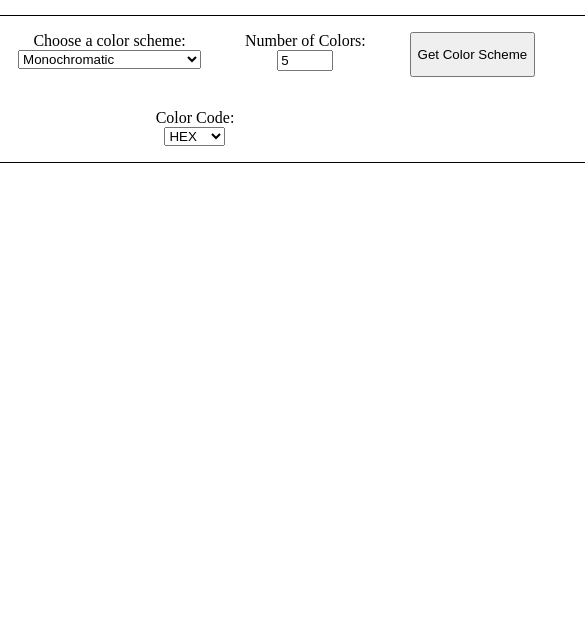
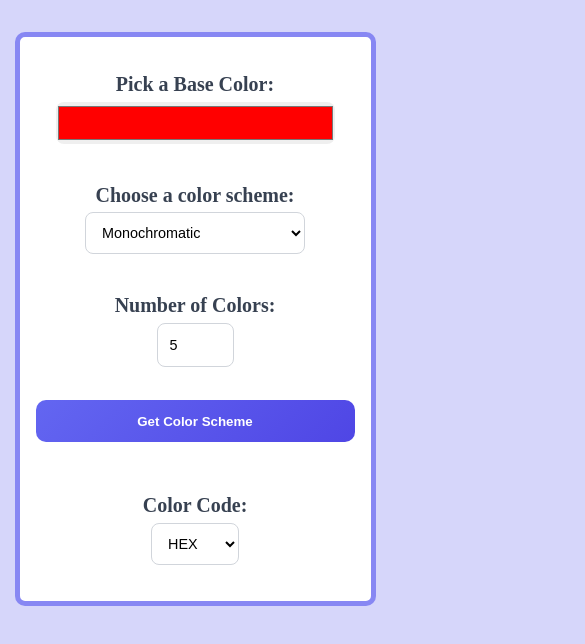
Before and after one commit to seanwalsh-dev/color-scheme-generator, a plain HTML site: page index.html in a window 390 px wide. Shown: the whole page, 585 px wide, since content can reach past the window. Drawn offline with Linux system fonts and the light colour scheme.

Commit message:
added styling

```diff
--- a/main.js
+++ b/main.js
@@ -37,6 +37,7 @@ const form = document.getElementById('color-form');
 const colorContainer = document.getElementById('color-container');
 const colorCount = document.getElementById('color-count');
 const colorCodeSelect = document.getElementById('color-code');
+const colorSwatch = document.querySelector('.color-swatch');
 
 let currnetApiData = null;
 
@@ -122,6 +123,21 @@ function getColorData(data) {
   })
 }
 
+// CHANGE WIDTH OF COLOR SWATCHES BASED ON NUMBER OF COLORS
+
+// BUGS
+
+// colorCount.addEventListener('change', adjustColorSwatchWidth)
+
+// function adjustColorSwatchWidth() {
+//   if (colorCount.value > 4 ){
+//     dataset.code.style.width = '20%'
+//   }
+//   else if (colorCount.value === '4'){
+//     dataset.code.style.width = '25%'
+//   }
+// }
+
 // COPY TO CLIPBOARD ON CLICK
 
 let codeToCopy = '';
--- a/style.css
+++ b/style.css
@@ -4,20 +4,27 @@ body {
   align-items: flex-start;
   justify-content: center;
   margin: 0;
+  background-color: rgba(95, 95, 239, 0.25);
 }
 
 main {
   height: auto;
-  width: 800px;
-  outline: 1px solid black;
-  margin-top: 1em;
+  width: clamp(300px, 90%, 900px);
+  /* width: 800px; */
+  border: 5px solid rgba(95, 95, 239, 0.75);
+  border-radius: 10px;
+  margin-top: 2em;
+  background-color: #fff;
 
 }
+
+/*  FORM   */
 
 .form-container {
   display: flex;
   justify-content: space-evenly;
   padding: 1em;
+  flex-wrap: wrap;
 }
 
 label {
@@ -27,14 +34,81 @@ label {
   justify-content: flex-start;
 }
 
+/* LABEL */
+
+label {
+  display: flex;
+  flex-direction: column;
+  gap: 0.35rem;
+  font-size: 1.25rem;
+  font-weight: 600;
+  color: #374151;
+  min-width: 150px;
+}
+
+/* Inputs & selects */
+
+input[type="color"] {
+  width: 100%;
+  height: 42px;
+  border-radius: 8px;
+  border: none;
+  padding: 0;
+  cursor: pointer;
+}
+
+input[type="number"],
+select {
+  height: 42px;
+  padding: 0 0.75rem;
+  border-radius: 8px;
+  border: 1px solid #d1d5db;
+  background: #fff;
+  font-size: 0.9rem;
+}
+
+input[type="number"]:focus,
+select:focus {
+  outline: none;
+  border-color: #6366f1;
+  box-shadow: 0 0 0 2px rgba(99, 102, 241, 0.15);
+}
+
+/* BUTTON */
+
+button {
+  align-self: flex-end;
+  height: 42px;
+  padding: 0 1.25rem;
+  border-radius: 10px;
+  border: none;
+  background: linear-gradient(135deg, #6366f1, #4f46e5);
+  color: #ffffff;
+  font-weight: 600;
+  cursor: pointer;
+  transition: transform 0.15s ease, box-shadow 0.15s ease;
+}
+
+button:hover {
+  transform: translateY(-1px);
+  box-shadow: 0 8px 20px rgba(79, 70, 229, 0.35);
+}
+
+button:active {
+  transform: translateY(0);
+  box-shadow: 0 4px 10px rgba(79, 70, 229, 0.25);
+}
+
 #color-container {
   height: auto;
-  width: 800px;
+  width: 100%;
   overflow-y: hidden;
   overflow-x: auto;
   display: flex;
   flex-wrap: nowrap;
 }
+
+/* COLOR SWATCH */
 
 .color-swatch {
   height: 460px;
@@ -42,8 +116,14 @@ label {
   display: inline-block;
   display: flex;
   flex-direction: column;
+  flex-shrink: 0;
+  flex-grow: 1;
   justify-content: space-between;
   cursor: pointer;
+}
+
+.color-swatch:hover {
+  transform: scale(1.02);
 }
 
 .color-info {
@@ -53,9 +133,10 @@ label {
   text-align: center;
 }
 
-.color.name {
+.color-name {
   width: 100%;
-  height: auto;
+  max-width: 380px;
+  margin: auto;
 }
 
 .color-code-p {
@@ -68,3 +149,23 @@ label {
   cursor: pointer;
   pointer-events: none;
 }
+
+@media (max-width: 700px) {
+  .form-container {
+    flex-direction: column;
+    align-items: stretch;
+  }
+
+  button {
+    width: 100%;
+    margin-top: 1em;
+  }
+
+  label {
+    margin: 1em;
+  }
+
+  .color-swatch {
+    min-width: 75%;
+  }
+}
```
